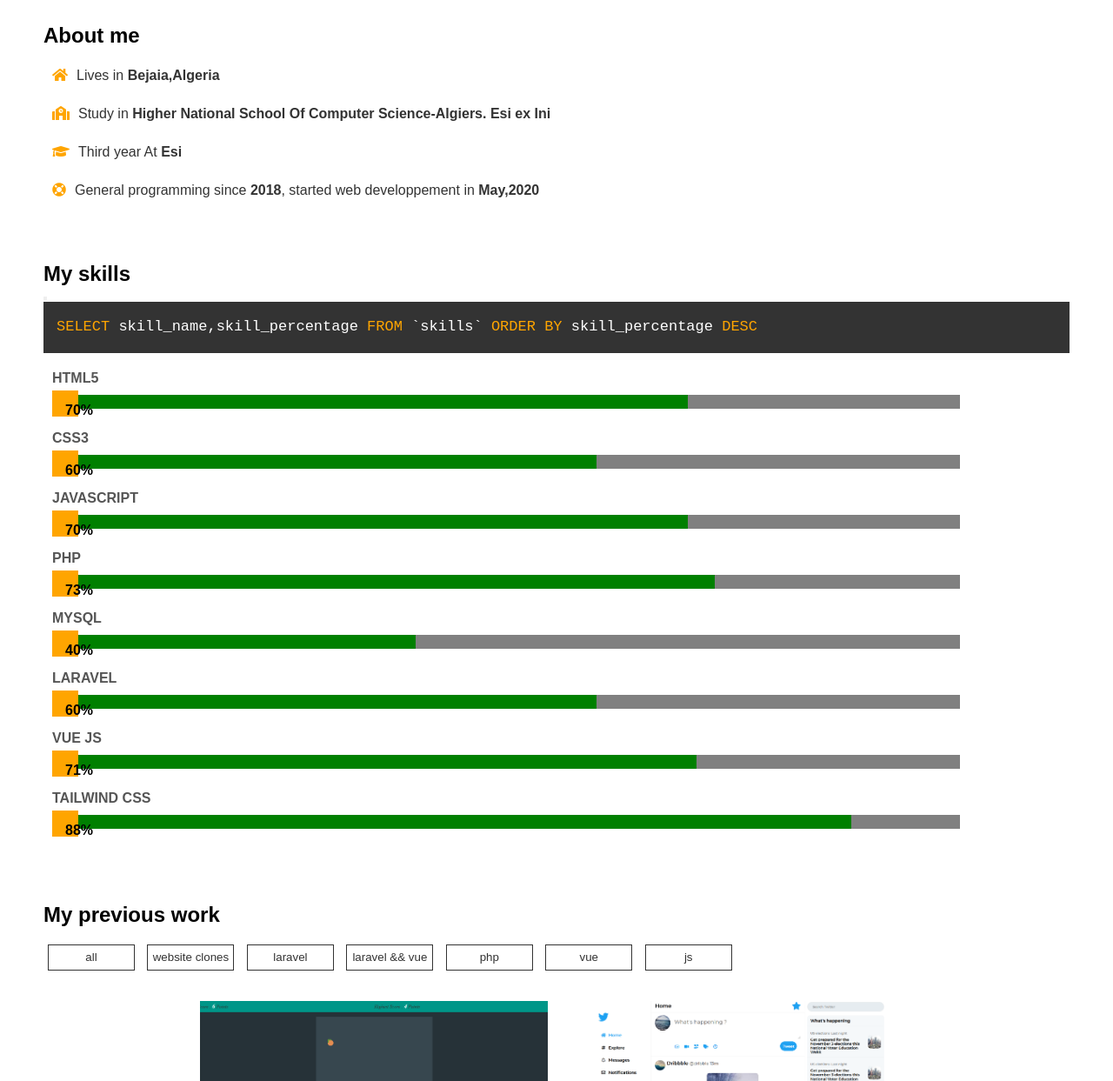
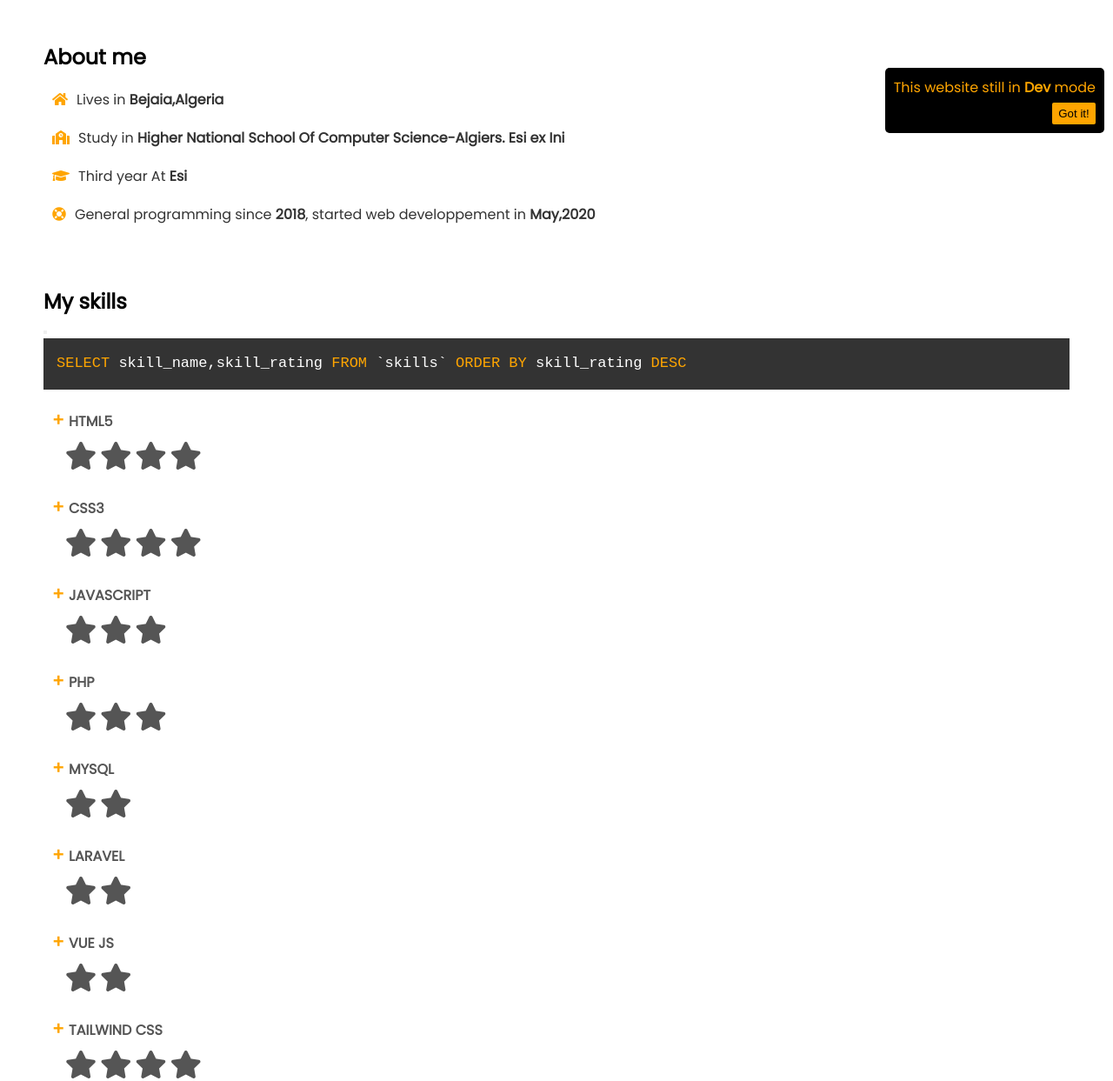
Before and after one commit to AkliYalaoui/AkliYalaoui.github.io, a plain HTML site: page index.html in a window 1280 px wide. Shown: the part 637-1880 px from the top of the page at 87% size. Drawn offline with Linux system fonts and the light colour scheme; no server answers.

Commit message:
add five stars system instead of progress bars

```diff
--- a/css/styles.css
+++ b/css/styles.css
@@ -1,5 +1,5 @@
 /*Global */
-/*@import url('https://fonts.googleapis.com/css2?family=Poppins:wght@200;400&display=swap');*/
+@import url('https://fonts.googleapis.com/css2?family=Poppins:wght@200;400&display=swap');
 
 :root {
   --bg-overlay: rgba(0, 0, 0, .8);
@@ -99,6 +99,29 @@ body.modal-open #modal{
   cursor: pointer;
   box-shadow: 1px 1px 15px rgba(255, 255, 255, .2),
               -1px -1px 15px rgba(255, 255, 255, .2);
+}
+#notice{
+  position: fixed;
+  z-index: 9999;
+  bottom: 10px;
+  right: 10px;
+  background-color: #000;
+  border-radius: 5px;
+  color: orange;
+  padding: 10px;
+}
+#notice button{
+  display: block;
+  margin-top: 5px;
+  margin-left: auto;
+  width: 50px;
+  color: black;
+  background-color: orange;
+  cursor: pointer;
+  padding: 5px;
+  border-radius: 2px;
+  border: none;
+  outline: none;
 }
 /*Header*/
 .app-header-nav {
@@ -289,16 +312,25 @@ body.modal-open #modal{
   margin-bottom: 20px;
 }
 
-.app-skills progress {
-  display: block;
-  width: 100%;
-  -moz-appearance: none;
-  -ms-progress-appearance: unset;
-  -webkit-appearance: none;
-  appearance: none;
-  margin-top: 10px;
+.app-languages > div{
+  display: flex;
+  flex-direction: column;
+  justify-content: center;
+  margin: 10px 10px 25px;
+  color: #555;
 }
-
+.app-languages > div > h4{
+  margin-bottom: 10px;
+}
+.app-languages > div > h4::before{
+  content: "+ ";
+  font-weight: 900;
+  font-size: 20px;
+  color: orange;
+}
+.app-languages .stars{
+  margin-left: 15px;
+}
 .progress-container {
   width: 90%;
   margin-top: 5px;
@@ -325,11 +357,6 @@ body.modal-open #modal{
 
 .app-main-bg h3 {
   color: orange;
-}
-
-.app-skills .app-languages>div {
-  margin: 10px 10px 25px;
-  color: #555;
 }
 
 .app-work {
--- a/index.html
+++ b/index.html
@@ -104,8 +104,8 @@
               <i class=""></i>
             </button>
             <code>
-              <span>select</span> skill_name,skill_percentage <span>from</span> `skills` <span>order by</span>
-              skill_percentage <span>desc</span>
+              <span>select</span> skill_name,skill_rating <span>from</span> `skills` <span>order by</span>
+              skill_rating <span>desc</span>
             </code>
           </div>
         </div>
@@ -113,50 +113,66 @@
           <section class="app-languages md-container">
             <div>
               <h4>HTML5</h4>
-              <div class="relative progress-container">
-                <progress value="70" max="100"></progress>
+              <div class="stars">
+                <i class="fa fa-star fa-2x"></i>
+                <i class="fa fa-star fa-2x"></i>
+                <i class="fa fa-star fa-2x"></i>
+                <i class="fa fa-star fa-2x"></i>
               </div>
             </div>
             <div>
               <h4>CSS3</h4>
-              <div class="relative progress-container">
-                <progress value="60" max="100"></progress>
+              <div class="stars">
+                <i class="fa fa-star fa-2x"></i>
+                <i class="fa fa-star fa-2x"></i>
+                <i class="fa fa-star fa-2x"></i>
+                <i class="fa fa-star fa-2x"></i>
               </div>
             </div>
             <div>
               <h4>JAVASCRIPT</h4>
-              <div class="relative progress-container">
-                <progress value="70" max="100"></progress>
+              <div class="stars">
+                <i class="fa fa-star fa-2x"></i>
+                <i class="fa fa-star fa-2x"></i>
+                <i class="fa fa-star fa-2x"></i>
               </div>
             </div>
             <div>
               <h4>PHP</h4>
-              <div class="relative progress-container">
-                <progress value="73" max="100"></progress>
+              <div class="stars">
+                <i class="fa fa-star fa-2x"></i>
+                <i class="fa fa-star fa-2x"></i>
+                <i class="fa fa-star fa-2x"></i>
               </div>
             </div>
             <div>
               <h4>MYSQL</h4>
-              <div class="relative progress-container">
-                <progress value="40" max="100"></progress>
+              <div class="stars">
+                <i class="fa fa-star fa-2x"></i>
+                <i class="fa fa-star fa-2x"></i>
               </div>
             </div>
             <div>
               <h4>LARAVEL</h4>
-              <div class="relative progress-container">
-                <progress value="60" max="100"></progress>
+              <div class="stars">
+                <i class="fa fa-star fa-2x"></i>
+                <i class="fa fa-star fa-2x"></i>
               </div>
             </div>
             <div>
               <h4>VUE JS</h4>
-              <div class="relative progress-container">
-                <progress value="71" max="100"></progress>
+              <div class="stars">
+                <i class="fa fa-star fa-2x"></i>
+                <i class="fa fa-star fa-2x"></i>
               </div>
             </div>
             <div>
               <h4>TAILWIND CSS</h4>
-              <div class="relative progress-container">
-                <progress value="88" max="100"></progress>
+              <div class="stars">
+                <i class="fa fa-star fa-2x"></i>
+                <i class="fa fa-star fa-2x"></i>
+                <i class="fa fa-star fa-2x"></i>
+                <i class="fa fa-star fa-2x"></i>
               </div>
             </div>
           </section>
@@ -269,6 +285,10 @@
       </button>
     </div>
   </div>
+  <div id="notice">
+    <p>This website still in <strong>Dev</strong> mode</p>
+    <button>Got it!</button>
+  </div>
   <script async src="https://platform.twitter.com/widgets.js" charset="utf-8"></script>
   <script src="js/app.js"></script>
 </body>
--- a/js/app.js
+++ b/js/app.js
@@ -1,4 +1,9 @@
 window.addEventListener('load', function () {
+  //dev mode notice
+  const notice = document.getElementById('notice');
+  notice.querySelector('button').addEventListener('click', function () {
+    this.parentElement.remove();
+  })
   //header background images
   let imageIndex = 3;
   const background = document.getElementById('background');
@@ -17,37 +22,6 @@ window.addEventListener('load', function () {
       imageIndex = 1;
     }
   }, 10000);
-  //skills progress bars
-  const skills = Array.from(document.querySelectorAll('#skills progress'));
-
-  skills.forEach(progress => {
-    let div = document.createElement('div'),
-      width = progress.getAttribute('value') + "%";
-    div.className = "c-progress";
-    div.appendChild(document.createTextNode(width));
-    div.setAttribute('aria-hidden', "true");
-
-    progress.parentElement.appendChild(div);
-  });
-
-  if (window.scrollY >= (document.getElementById('skills').offsetTop) / 2) {
-    skills.forEach(progress => {
-      progress.nextElementSibling.style.width = progress.getAttribute('value') + "%";
-    });
-  }
-
-  window.addEventListener('scroll', function () {
-    if (window.scrollY >= (document.getElementById('skills').offsetTop) / 2) {
-      skills.forEach(progress => {
-        progress.nextElementSibling.style.width = progress.getAttribute('value') + "%";
-      });
-    } else {
-      skills.forEach(progress => {
-        progress.nextElementSibling.style.width = "0";
-      });
-    }
-  });
-
   //navigation menu
   const navBtn = document.getElementById('nav-btn');
   navBtn.addEventListener('click', function () {
```
